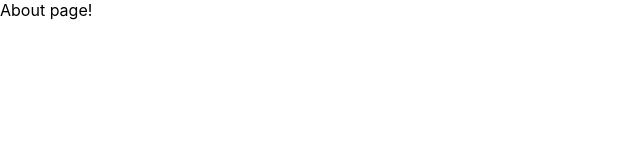
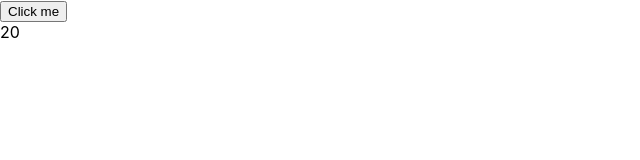
Before and after one commit to yyh321/react-new-feature, a React (Create React App) app: page / in a window 1280 px wide. Shown: the top 160 px of the page, without its empty margins (0-640 px from the left). Built offline with nearby package versions, Linux system fonts and the light colour scheme.

Commit message:
memo用法，PureComponent存在的问题

```diff
--- /dev/null
+++ b/src/Memo.js
@@ -0,0 +1,62 @@
+import React, { Component,PureComponent,memo } from 'react';
+
+// class Foo extends PureComponent {
+//   // PureComponent有一定的局限性，只能比较第一层数据，如果是复杂数据，其中一个属性值发生变化，是监测不到的 person:{age:1},如age发生变化
+
+//   // shouldComponentUpdate(nextProps,nextState) {
+//   //   if(nextProps.name === this.props.name) {
+//   //     // 如果name一样，不需要重新渲染
+//   //     return false;
+//   //   }
+//   //   return true;
+//   // }
+
+//   render() {
+//     console.log('Foo render');
+//     return (
+//       <div>
+//         {this.props.person.age}
+//       </div>
+//     );
+//   }
+// }
+
+// memo返回函数式组件，作用类似PureComponent
+const Foo = memo(function Foo(props) {
+  console.log('Foo render');
+  return <div> {props.person.age} </div>
+})
+
+class Memo extends Component {
+
+  state = {
+    count: 0,
+    person: {
+      age: 20
+    }
+  }
+  // 函数属性的写法，有一点的性能开销，但可以避免内联函数，重复被渲染问题,也能解决this指向问题
+  callback = () => {
+    console.log('object');
+  }
+  render() {
+    const person = this.state.person
+    return (
+      <div>
+        {/* count值的改变，引发组件的重新渲染 */}
+        <button onClick={() => {
+          person.age++
+          this.setState({
+            count: this.state.count+1
+          })
+        }} >Click me</button>
+        {/* 如果传入一个内联函数，PureComponent 也会导致触发变化 */}
+        {/* <Foo name="yyh123" person={person} cb = {() => {}} /> */}
+        <Foo name="yyh123" person={person} cb = {this.callback} />
+      </div>
+    )
+  }
+}
+
+
+export default Memo;
--- a/src/index.js
+++ b/src/index.js
@@ -3,10 +3,11 @@ import ReactDOM from 'react-dom';
 import './index.css';
 // import App from './App';
 // import Context from './Context';
-import Lazy from './Lazy';
+// import Lazy from './Lazy';
+import Memo from './Memo';
 import * as serviceWorker from './serviceWorker';
 
-ReactDOM.render(<Lazy />, document.getElementById('root'));
+ReactDOM.render(<Memo />, document.getElementById('root'));
 
 // If you want your app to work offline and load faster, you can change
 // unregister() to register() below. Note this comes with some pitfalls.
```
